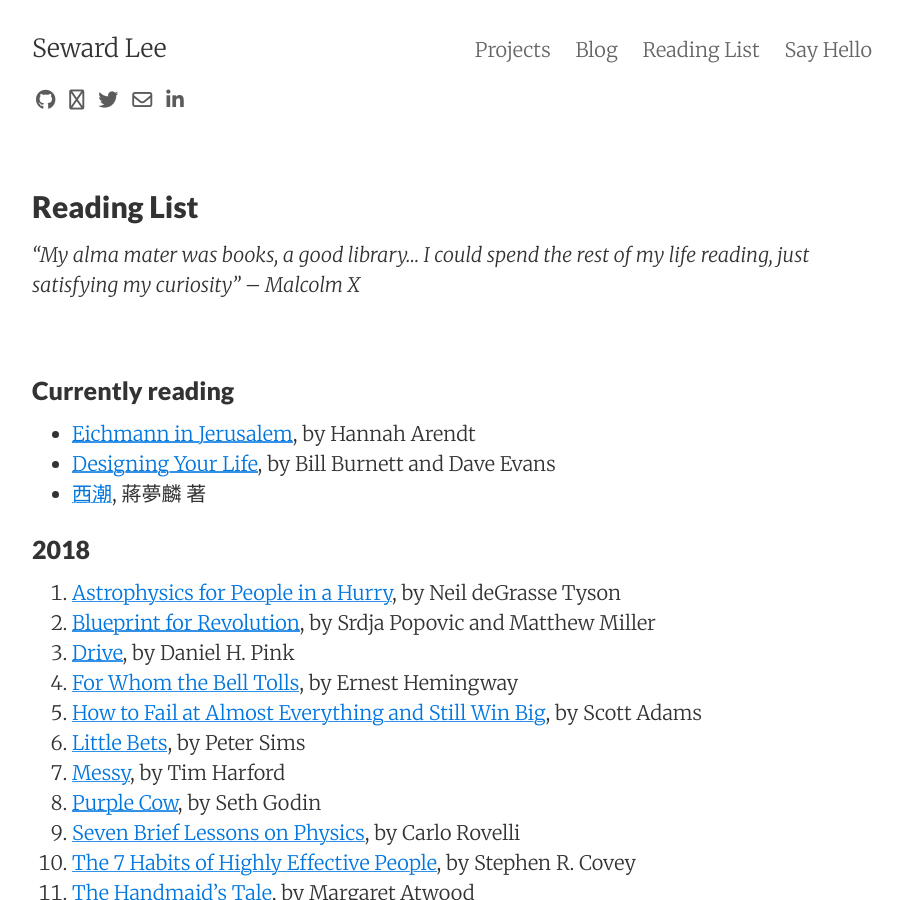
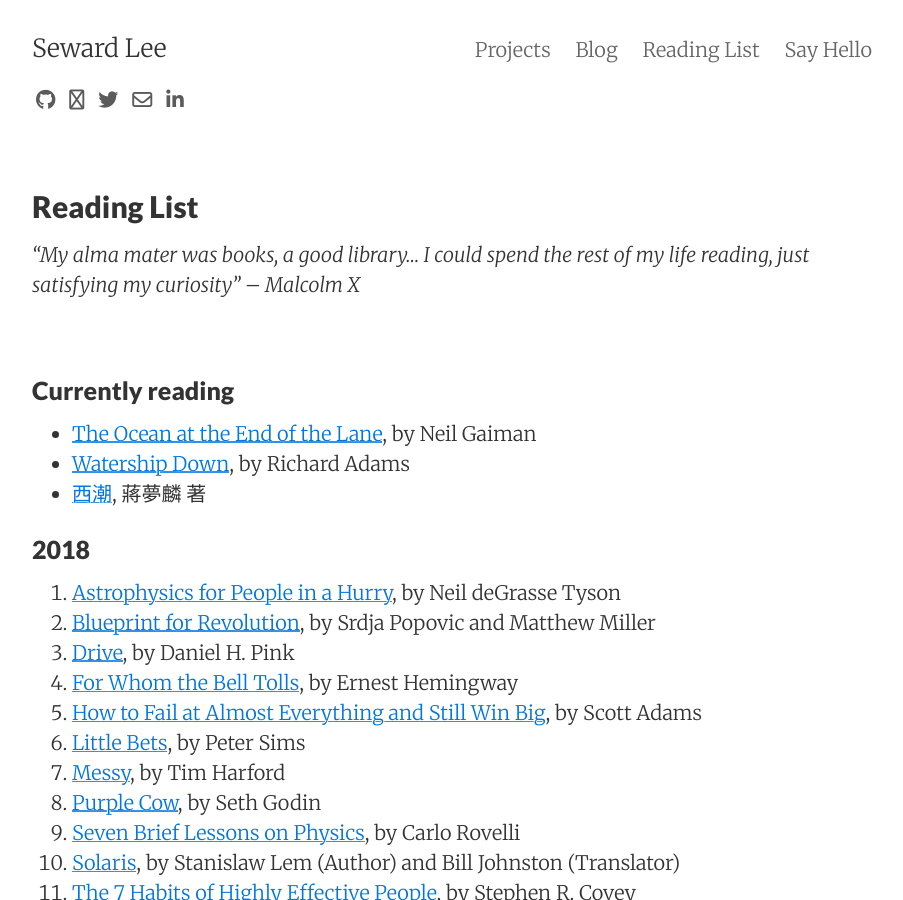
Before and after one commit to sewardlee337/sewardlee337.github.io, a Jekyll site: the page built from readinglist.md, in a window 1280 px wide and 900 px high. Shown: the whole window, without its empty margins (188-1091 px from the left). Built offline with Jekyll 4.4.1, drawn with Linux system fonts in a browser that asks for light colours; nearby versions of some CDN libraries.

Commit message:
Add to reading list

```diff
--- a/readinglist.md
+++ b/readinglist.md
@@ -12,8 +12,8 @@
 
 ### Currently reading
 
-* [Eichmann in Jerusalem](http://amzn.to/2EW8tBN), by Hannah Arendt
-* [Designing Your Life](https://amzn.to/2J7mVnW), by Bill Burnett and Dave Evans
+* [The Ocean at the End of the Lane](https://amzn.to/2JHf7K0), by Neil Gaiman
+* [Watership Down](https://amzn.to/2Iha4mj), by Richard Adams
 * [西潮](http://bit.ly/2BLELg1), 蔣夢麟 著
 
 
@@ -28,6 +28,7 @@
 1. [Messy](http://amzn.to/2sRnL4V), by Tim Harford
 1. [Purple Cow](http://amzn.to/2FJagao), by Seth Godin
 1. [Seven Brief Lessons on Physics](http://amzn.to/2HIJakn), by Carlo Rovelli
+1. [Solaris](https://amzn.to/2HAFaWF), by Stanislaw Lem (Author) and Bill Johnston (Translator)
 1. [The 7 Habits of Highly Effective People](https://amzn.to/2G2BD2y), by Stephen R. Covey
 1. [The Handmaid's Tale](http://amzn.to/2EN9njX), by Margaret Atwood
 1. [The Lathe of Heaven](http://amzn.to/2CHHKmi), by Ursula K. Le Guin
```
